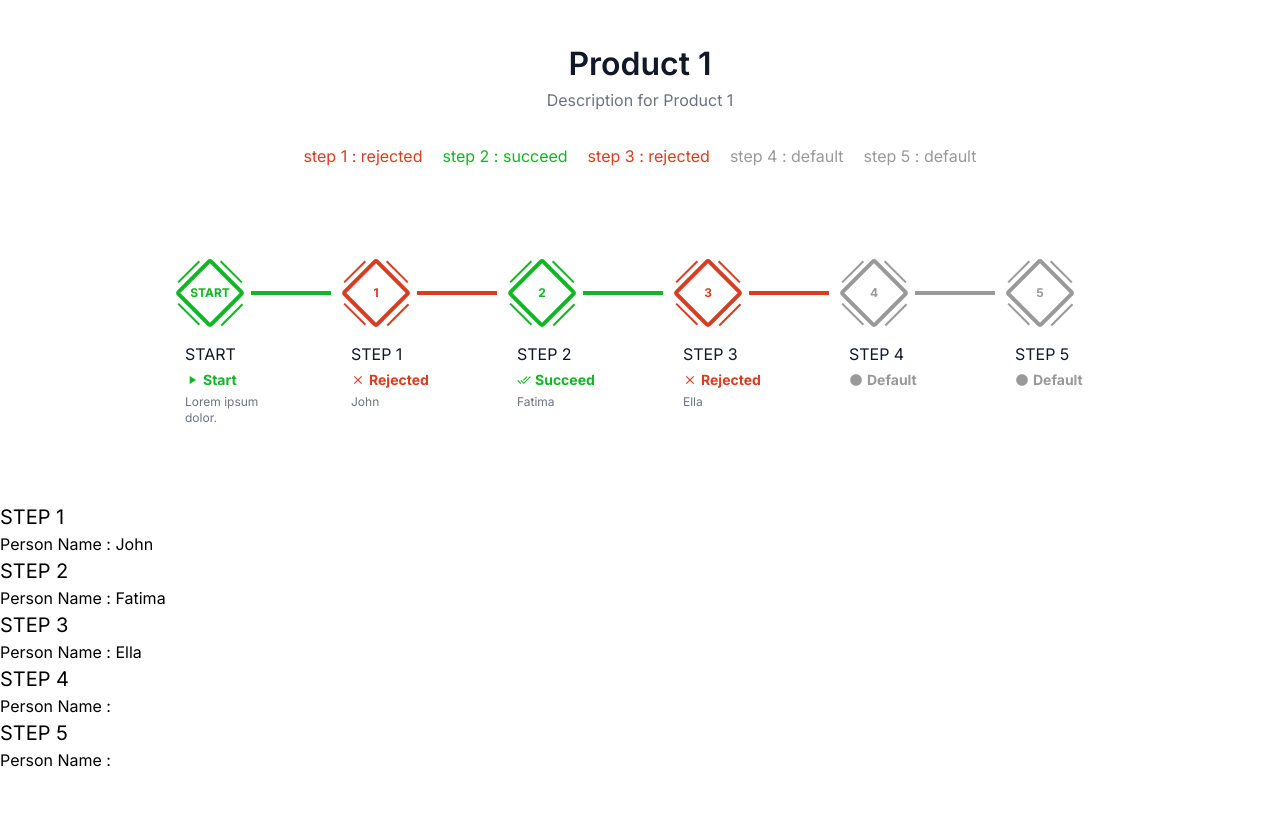
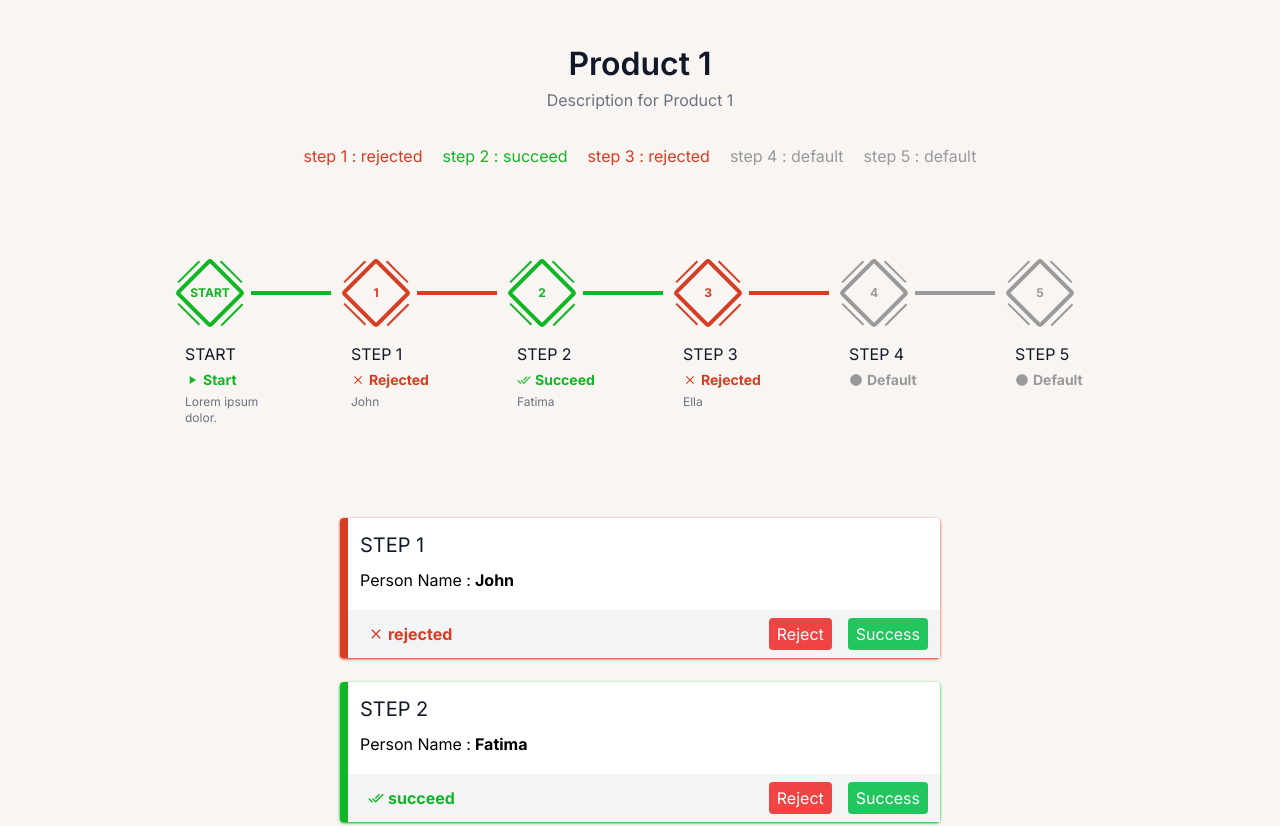
Before and after one commit to ART1377/Workflow-step-by-step, a Next.js app: page /products/1 in a window 1280 px wide. Shown: the top 826 px of the page. Before the commit the page ends 800 px from the top, so only its background shows below. Built offline with nearby package versions, Linux system fonts and the light colour scheme.

Commit message:
workflow operations and button component added

```diff
--- a/src/app/components/Button/Button.tsx
+++ b/src/app/components/Button/Button.tsx
@@ -0,0 +1,30 @@
+"use client";
+import React from "react";
+
+interface ButtonProps {
+  variant: "reject" | "success";
+  onClick: () => void;
+  children: React.ReactNode;
+}
+
+const Button: React.FC<ButtonProps> = ({ variant, onClick, children }) => {
+  const getVariantClasses = () => {
+    switch (variant) {
+      case "reject":
+        return "bg-red-500 hover:bg-red-600 text-white px-2 py-1 capitalize";
+      case "success":
+        return "bg-green-500 hover:bg-green-600 text-white px-2 py-1 capitalize";
+    }
+  };
+
+  return (
+    <button
+      className={`rounded transition-all duration-500 ${getVariantClasses()}`}
+      onClick={onClick}
+    >
+      {children}
+    </button>
+  );
+};
+
+export default Button;
--- a/src/app/components/WrokflowOperations/WorkflowOperations.tsx
+++ b/src/app/components/WrokflowOperations/WorkflowOperations.tsx
@@ -1,5 +1,8 @@
+"use client";
 import React from "react";
 import { Step } from "../../../../next-type-d";
+import Button from "../Button/Button";
+import { MdDoneAll, MdClose, MdCircle, MdCheck } from "react-icons/md";
 
 type Props = {
   steps: Step[];
@@ -8,17 +11,86 @@ type Props = {
 const WorkflowOperations = ({ steps }: Props) => {
   return (
     <>
-      <div>
+      <div className="p-4 flex flex-col items-center gap-6">
         {steps.map((step: Step) => {
           return (
-            <div key={step.step}>
-              <div>
+            <div
+              key={step.step}
+              className={`w-full max-w-[600px] flex flex-col justify-between min-h-[140px] bg-white shadow rounded border-s-8
+                ${
+                  step.state === "succeed"
+                    ? "border-success shadow-success"
+                    : step.state === "rejected"
+                    ? "border-reject shadow-reject"
+                    : step.state === "uploaded"
+                    ? "border-upload shadow-upload"
+                    : "border-main-gray shadow-main-gray"
+                }`}
+            >
+              <div className="p-3">
                 <h6 className="uppercase">step {step.step}</h6>
-                <p className="capitalize">
-                    person name : {step.person.personName}
-                </p>
+                {step.person.personName && (
+                  <p className="capitalize mt-2">
+                    person name :
+                    <span className="font-bold ms-1">
+                      {step.person.personName}
+                    </span>
+                  </p>
+                )}
+
               </div>
-              <div></div>
+              <div className="flex justify-between items-center gap-3 bg-gray-100 px-3 py-2">
+                <div className={`flex items-center
+
+
+                `}>
+                <span className={`ms-2 me-1 ${
+                    step.state === "succeed"
+                      ? "text-success"
+                      : step.state === "rejected"
+                      ? "text-reject"
+                      : step.state === "uploaded"
+                      ? "text-upload"
+                      : "text-main-gray"
+                  }`}>
+                    {step.state === "succeed" ? (
+                      <MdDoneAll />
+                    ) : step.state === "rejected" ? (
+                      <MdClose />
+                    ) : step.state === "uploaded" ? (
+                      <MdCheck />
+                    ) : (
+                      <MdCircle />
+                    )}
+                  </span>
+                  <span className={`font-bold ${
+                    step.state === "succeed"
+                      ? "text-success"
+                      : step.state === "rejected"
+                      ? "text-reject"
+                      : step.state === "uploaded"
+                      ? "text-upload"
+                      : "text-main-gray"
+                  }`}>{step.state}</span>
+
+                </div>
+
+                <div className="flex gap-4">
+
+                <Button
+                  variant="reject"
+                  onClick={() => console.log("Rejected")}
+                >
+                  Reject
+                </Button>
+                <Button
+                  variant="success"
+                  onClick={() => console.log("Success")}
+                >
+                  Success
+                </Button>
+                </div>
+              </div>
             </div>
           );
         })}
--- a/src/app/globals.css
+++ b/src/app/globals.css
@@ -3,26 +3,32 @@
   h1 {
     font-size: 48px;
     font-weight: 700;
+    color: rgb(17 24 39);
   }
   h2 {
     font-size: 40px;
     font-weight: 700;
+    color: rgb(17 24 39);
   }
   h3 {
     font-size: 32px;
     font-weight: 600;
+    color: rgb(17 24 39);
   }
   h4 {
     font-size: 28px;
     font-weight: 500;
+    color: rgb(17 24 39);
   }
   h5 {
     font-size: 24px;
     font-weight: 400;
+    color: rgb(17 24 39);
   }
   h6 {
     font-size: 20px;
     font-weight: 400;
+    color: rgb(17 24 39);
   }
 }
 @tailwind components;
@@ -41,3 +47,7 @@
   /* border */
   --radius: 4px;
 }
+
+body {
+  background-color: #f2ebe375;
+}
--- a/src/app/products/[productId]/page.tsx
+++ b/src/app/products/[productId]/page.tsx
@@ -60,7 +60,7 @@ const productDetailPage = ({ params: { productId } }: Props) => {
           <Workflow steps={productData?.steps!} />
         </section>
 
-        <section className="mt-10">
+        <section className="my-10">
           <WorkflowOperations steps={productData?.steps!} />
         </section>
       </div>
```
